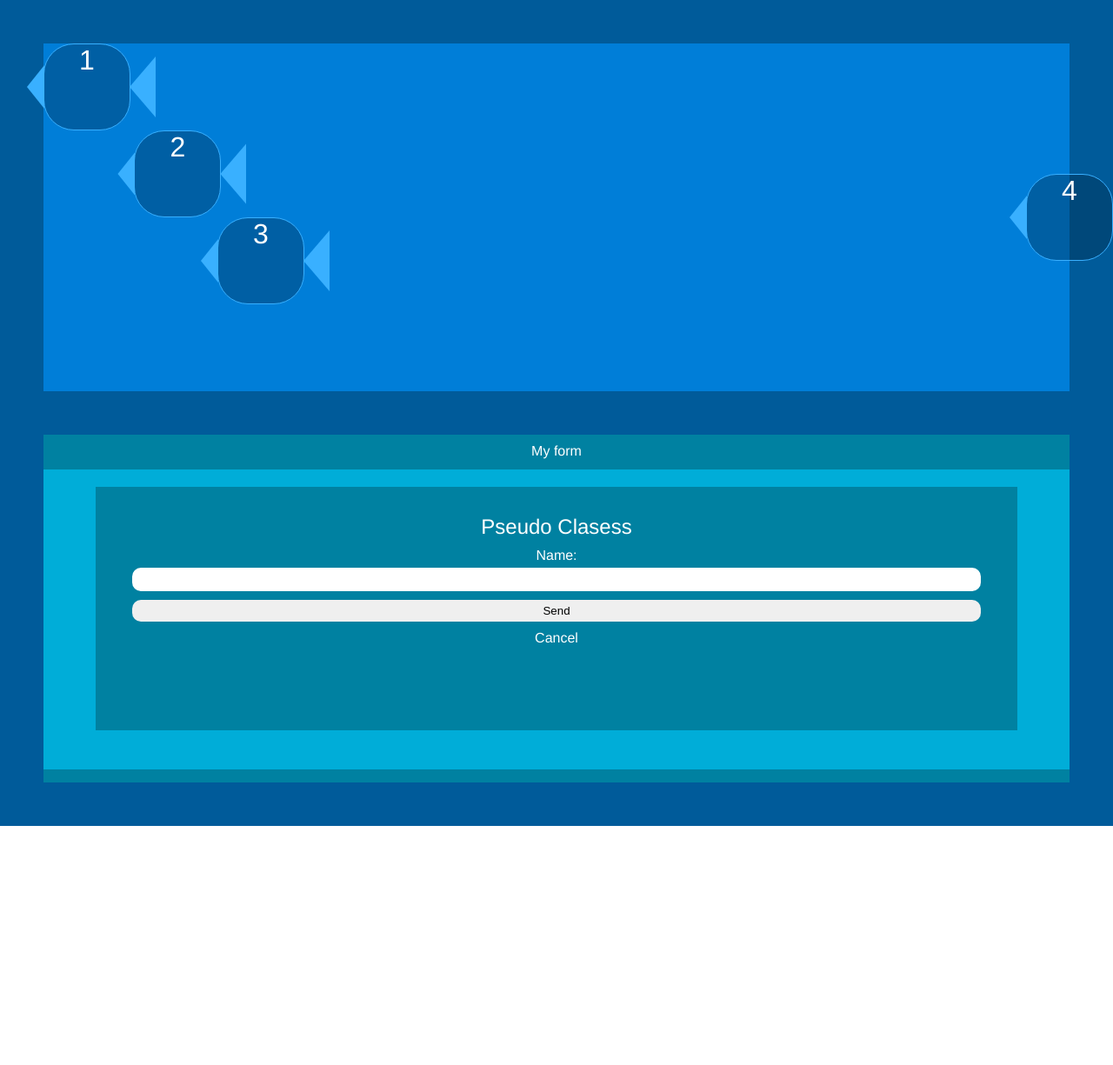
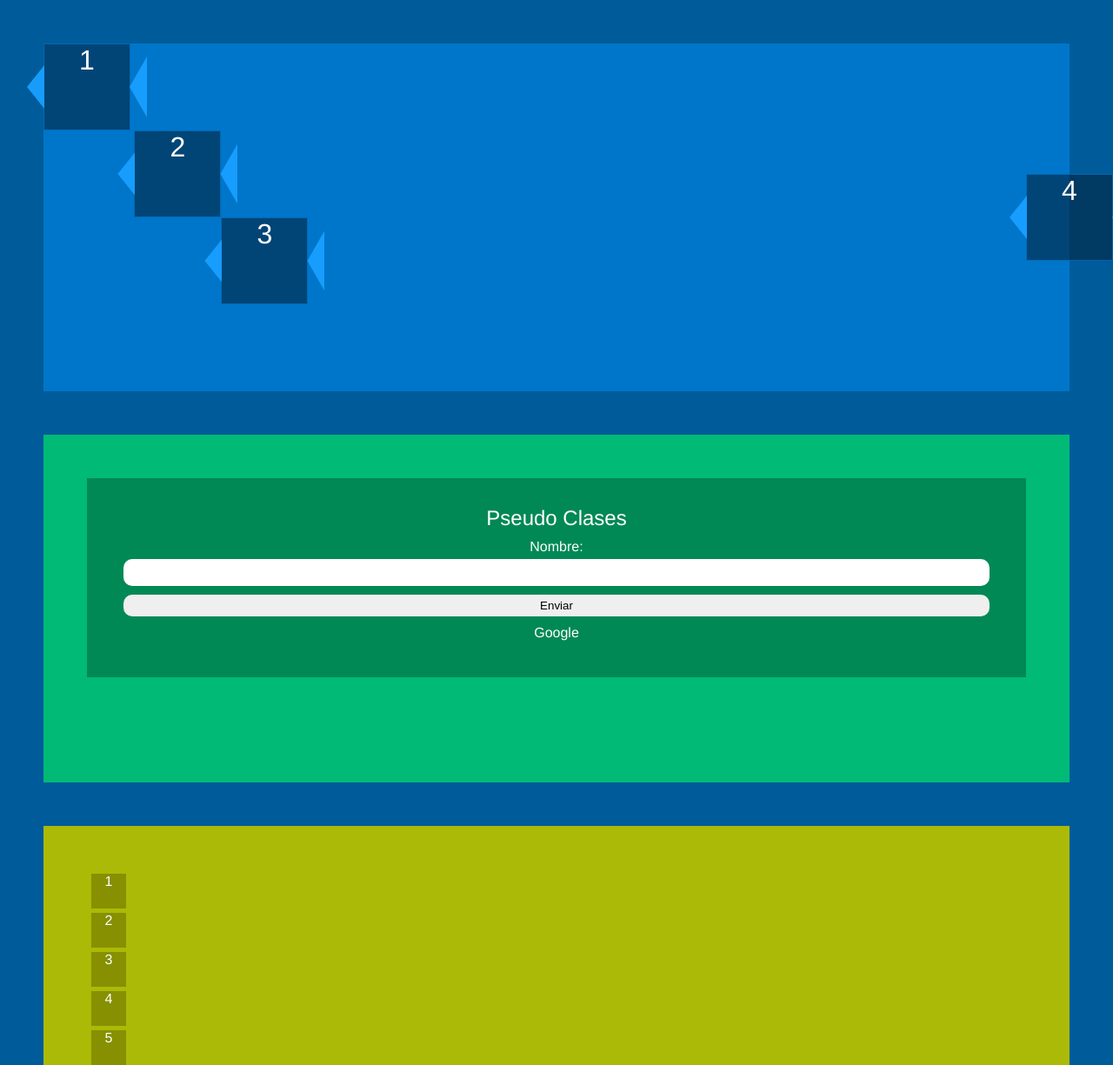
Before and after one commit to ActoSoft/WebDevCssPositions, a plain HTML site: page index.html in a window 1280 px wide. Shown: the top 1225 px of the page at 87% size. Before the commit the page ends 950 px from the top, so only its background shows below. Drawn offline with Linux system fonts and the light colour scheme.

Commit message:
positios and pseudoelements

```diff
--- a/index.html
+++ b/index.html
@@ -14,22 +14,32 @@
       <div class="positions-item item-3">3</div>
       <div class="positions-item item-4">4</div>
     </section>
-
-    <section class="pseudoclasses">
-      <form id="form" action="#">
-        <legend>Pseudo Clasess</legend>
+    <section class="pseudoclase">
+      <form action="#" id="form">
+        <legend>Pseudo Clases</legend>
         <div class="form-group">
-          <label for="name">Name:</label>
-          <input name="name" type="text" required>
+          <label for="name">Nombre: </label>
+          <input id="name" name="name" type="text" required>
         </div>
         <div class="form-group">
-          <button type="sumbit" class="button" >Send</button>
+          <button type="button">Enviar</button>
         </div>
         <div class="form-group">
-          <a href="https://www.google.com" target="_blank">Cancel</a>
+          <a href="https://www.google.com" target="_blank">Google</a>
         </div>
       </form>
     </section>
+    <section class="pseudoselectores">
+      <div class="child">1</div>
+      <div class="child">2</div>
+      <div class="child">3</div>
+      <div class="child">4</div>
+      <div class="child">5</div>
+      <p class="child">6</p>
+    </section>
+    <!-- <section class="pseudoselectores">
+      <div class="child">1</div>
+    </section> -->
   </main>
 </body>
 </html>
--- a/style.css
+++ b/style.css
@@ -10,7 +10,7 @@ body {
 
 main {
   width: 100%;
-  min-height: 100vh; /*  height: ; */
+  height: 100%;
   background-color: #005B9A;
   padding: 50px;
 }
@@ -18,128 +18,96 @@ main {
 .positions {
   width: 100%;
   height: 50vh;
-  background: #007ed8;
+  background-color: #0091f883;
   position: relative;
 }
 
-.positions .positions-item {
+.positions-item {
   width: 100px;
   height: 100px;
-  background: #00253f57;
-  border: 1px solid #39b0ff;
+  background-color: #02243d96;
+  border: 1px solid #0091f883;
   font-size: 2em;
   color: #FFFFFF;
   text-align: center;
   display: inline-block;
-
-  position: relative;
-
-  border-radius: 35px;
 }
 
-.positions .positions-item::before {
+.positions-item::before {
   content: '';
   position: absolute;
+  width: 20px;
+  height: 50px;
   top: 50%;
   left: -20px;
-  width: 20px;
-  height: 50px;
-  background:#39b0ff;
-  clip-path: polygon(0% 50%, 100% 0%,100% 100%, 0% 50%);
-  transform:  translateY(-50%);
+  background-color: #189ffff5;
+  transform: translateY(-50%);
+  clip-path: polygon(0% 50%, 100% 0%, 100% 100%, 0% 50%);
 }
 
-.positions .positions-item::after {
+.positions-item::after {
   content: '';
   position: absolute;
+  width: 20px;
+  height: 70px;
   top: 50%;
-  right: -30px;
-  width: 30px;
-  height: 70px;
-  background:#39b0ff;
-  clip-path: polygon(0% 50%, 100% 0%,100% 100%, 0% 50%);
-  transform:  translateY(-50%);
+  right: -20px;
+  background-color: #189ffff5;
+  transform: translateY(-50%);
+  clip-path: polygon(0% 50%, 100% 0%, 100% 100%, 0% 50%);
 }
 
-.positions .item-1 {
-  /* position: static; */
-}
-
-.positions .item-2 {
-  position: relative;
-  top: 100px;
-  /* left: 100px; */
-  /* right: -250px; */
-  /* bottom: -100px; */
-}
-
-.positions .item-3 {
-  position: absolute;
-  top: 200px;
-  left: 200px;
-}
-
-.positions .item-4 {
-  position: fixed;
-  top: 25%;
-  right: 0;
-}
-
-
-.pseudoclasses {
-  width: 100%;
-  height: 50vh;
-  padding: 60px;
-  background: #00add8;
-  margin-top: 50px;
+.item-1 {
   position: relative;
 }
 
-.pseudoclasses::before {
-  content: 'My form';
-  position: absolute;
-  top: 0;
-  left: 0;
-  width: 100%;
-  height: 30px;
-  background-color: #0081a1;
-  color: #FFFFFF;
-  text-align: center;
-  padding-top: 10px;
+.item-2 {
+  position: relative;
+  top: 100px;
+  /* left: 300px; */
+  /* right: -100px;
+  bottom: -100px; */
 }
 
-.pseudoclasses::after {
-  content: '';
+.item-3 {
   position: absolute;
-  bottom: 0;
-  left: 0;
-  width: 100%;
-  height: 5px;
-  background-color: #0081a1;
-  color: #FFFFFF;
-  text-align: center;
-  padding-top: 10px;
+  top: 200px;
+  /* left: 100px;
+  right: -100px;
+  bottom: -100px; */
 }
 
-.pseudoclasses #form {
+.item-4 {
+  position: fixed;
+  right: 0;
+  top: 25%;
+}
+
+.pseudoclase {
   width: 100%;
-  height: 100%;
-  background-color: #0081a1;
+  height: 50vh;
+  background-color: #00be75f5;
+  padding: 50px;
+  margin-top: 50px;
+}
+
+#form {
+  background-color: #008854f5;
   padding: 2rem;
 }
 
 #form legend {
   color: #FFFFFF;
-  font-size: 1.5rem;
+  font-size: 1.5em;
   text-align: center;
   margin-bottom: 10px;
 }
 
 #form .form-group {
   color: #FFFFFF;
-  font-size: 1rem;
+  font-size: 1em;
+  margin: 10px;
   text-align: center;
-  margin: 10px;
 }
 
 #form .form-group label {
@@ -149,50 +117,96 @@ main {
 
 #form .form-group input {
   width: 100%;
-  border: 1px solid transparent; /** border: 0; */
+  border: 3px solid transparent;
   outline: none;
   padding: 5px;
   border-radius: 10px;
 }
 
 #form .form-group input:focus {
-  border: 1px solid #e7004d;
+  border: 3px solid rgb(255, 41, 41);
 }
 
 #form .form-group input:valid {
-  border: 1px solid #00daaa !important;
+  border: 3px solid rgb(58, 199, 255);
 }
 
 #form .form-group button {
   width: 100%;
   border: 0;
-  outline: none;
   padding: 5px;
   border-radius: 10px;
+  outline: none;
+
+  transition: all 0.2s;
+}
+
+#form .form-group button:hover {
+  background-color: rgb(0, 214, 143);
+  color: #FFFFFF;
+  transform: translateY(-2px);
+}
+
+#form .form-group a {
+  width: 100%;
+  color: #FFFFFF;
+  text-decoration: none;
+}
+
+#form .form-group a:hover {
+  color: #9a0033;
+}
+
+/** Padre nth-child */
+.pseudoselectores {
+  width: 100%;
+  height: 50vh;
+  background-color: #b1be00f5;
+  padding: 50px;
+  margin-top: 50px;
+}
+
+/** Hijo nth-child */
+.pseudoselectores .child {
+  width: 40px;
+  height: 40px;
+  margin: 5px;
+  background-color: #858f00f5;
+  color: #FFFFFF;
+  text-align: center;
+
   transition: all 0.5s;
 }
 
-#form .form-group button:hover {
-  background-color: #034b55;
-  color: #FFFFFF;
-  box-shadow: 0rem 0rem 0.1rem rgba(0, 0, 0, 0.294);
-  transform: translateY(-2px);
+/** Padre -> Hijos nth-child
+  numero entero
+  odd
+  even
+  numero entero + n
+*/
+
+.pseudoselectores .child:nth-child(odd):hover {
+  width: 100px;
+  background-color: blueviolet;
+  transform: rotate(180deg) scale(2);
 }
 
-#form .form-group button:active {
-  background-color: #002e35;
-  color: #FFFFFF;
-  transform: translateY(0);
-}
+/* .pseudoselectores .child:nth-last-child(4) {
+  width: 100px;
+} */
 
-#form .form-group a,
-#form .form-group a:visited,
-#form .form-group a:link {
-  color: #ffffff;
-  text-decoration: none;
-  transition: all 0.2s;
-}
+/* .pseudoselectores .child:nth-of-type(3) {
+  width: 100px;
+} */
 
-#form .form-group a:hover {
-  color: #002e35;
-}
+/* .pseudoselectores .child:nth-last-of-type(4) {
+  width: 100px;
+} */
+
+/* .pseudoselectores .child:only-child {
+  width: 100px;
+} */
+
+/* .pseudoselectores .child:only-of-type {
+  width: 100px;
+} */
```
Also changed, not shown: 1 other file.
